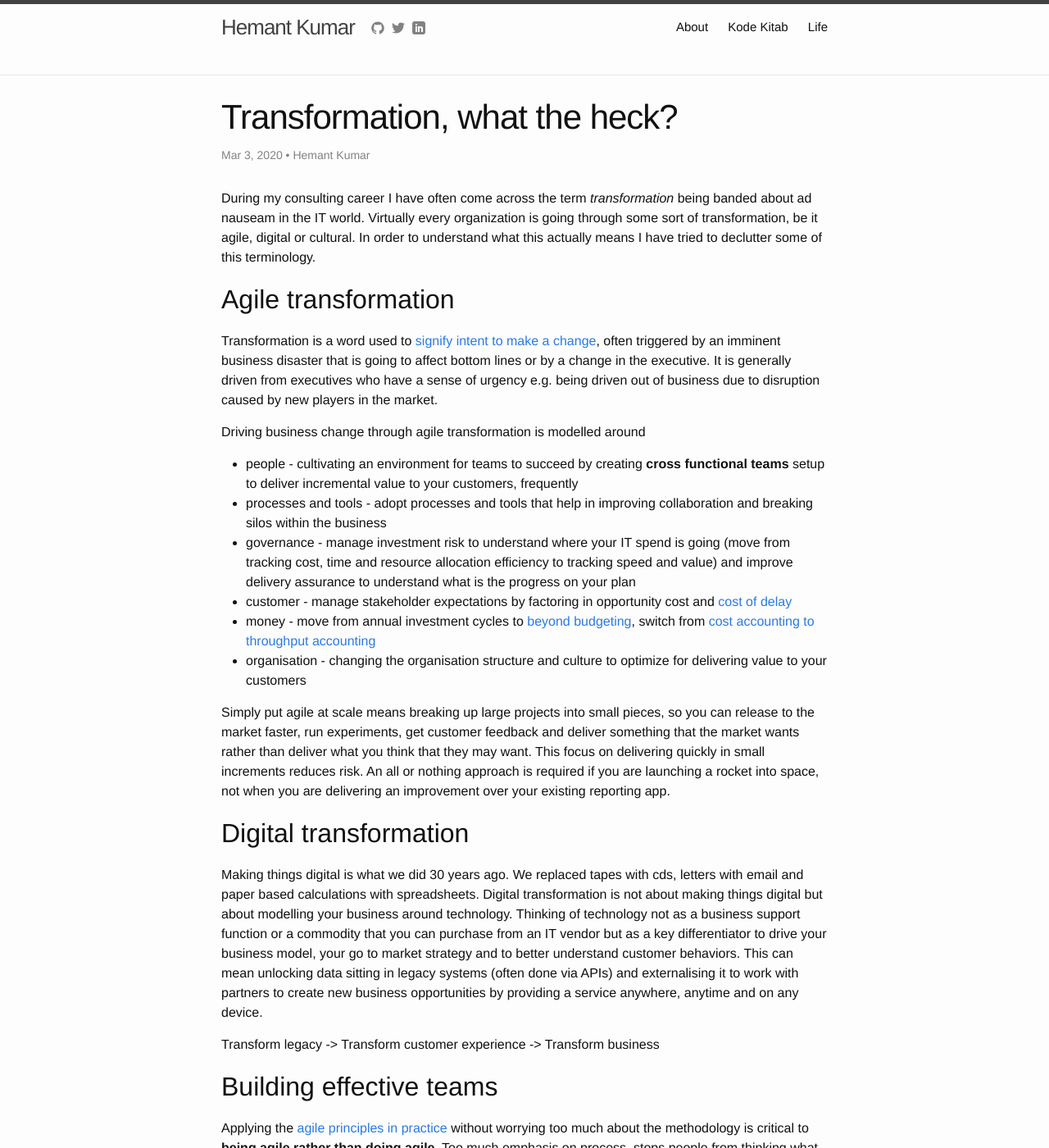
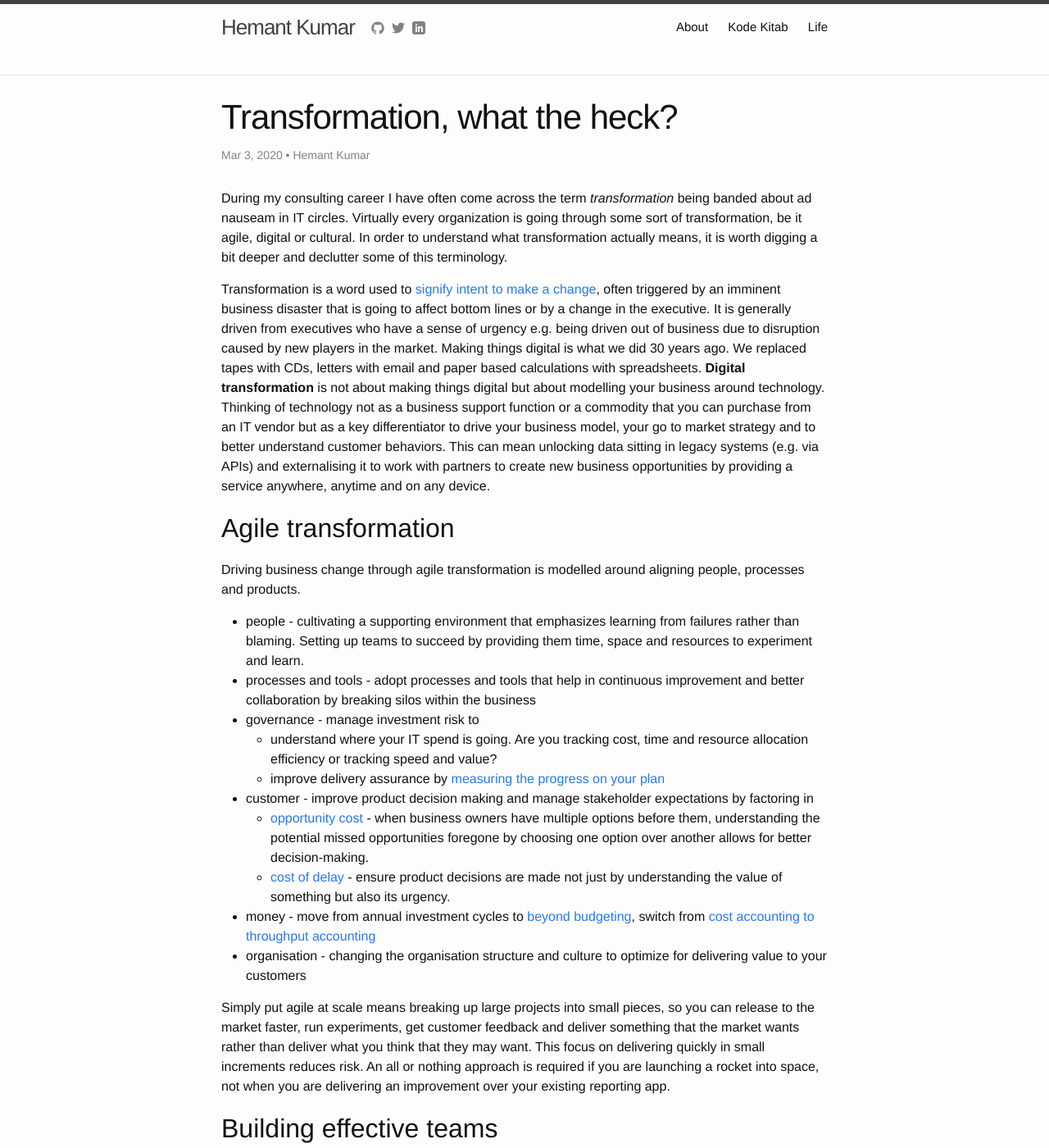
Before and after one commit to hemantksingh/hemantksingh.github.io, a Jekyll site: the page built from _posts/2020-03-02-transformation-what-the-heck.markdown, in a window 1280 px wide and 1400 px high. Shown: the whole window at 82% size. Built offline with Jekyll 4.4.1, drawn with Linux system fonts in a browser that asks for light colours; comment, search, counter and statistics services are not loaded; some of the changed text lies outside the part shown.

Commit message:
Add people, process and product theme

```diff
--- a/_posts/2020-03-02-transformation-what-the-heck.markdown
+++ b/_posts/2020-03-02-transformation-what-the-heck.markdown
@@ -9,28 +9,27 @@ comments: true
 modified_time: '2020-03-02T23:31:00.000-08:00'
 ---
 
-During my consulting career I have often come across the term *transformation* being banded about ad nauseam in the IT world. Virtually every organization is going through some sort of transformation, be it agile, digital or cultural. In order to understand what this actually means I have tried to declutter some of this terminology.
+During my consulting career I have often come across the term *transformation* being banded about ad nauseam in IT circles. Virtually every organization is going through some sort of transformation, be it agile, digital or cultural. In order to understand what transformation actually means, it is worth digging a bit deeper and  declutter some of this terminology.
+
+Transformation is a word used to [signify intent to make a change](https://www.thoughtworks.com/insights/blog/gut-check-time-do-you-have-what-it-takes-transform), often triggered by an imminent business disaster that is going to affect bottom lines or by a change in the executive. It is generally driven from executives who have a sense of urgency e.g. being driven out of business due to disruption caused by new players in the market. Making things digital is what we did 30 years ago. We replaced tapes with CDs, letters with email and paper based calculations with spreadsheets. **Digital transformation** is not about making things digital but about modelling your business around technology. Thinking of technology not as a business support function or a commodity that you can purchase from an IT vendor but as a key differentiator to drive your business model, your go to market strategy and to better understand customer behaviors. This can mean unlocking data sitting in legacy systems (e.g. via APIs) and externalising it to work with partners to create new business opportunities by providing a service anywhere, anytime and on any device.
 
 ## Agile transformation
 
-Transformation is a word used to [signify intent to make a change](https://www.thoughtworks.com/insights/blog/gut-check-time-do-you-have-what-it-takes-transform), often triggered by an imminent business disaster that is going to affect bottom lines or by a change in the executive. It is generally driven from executives who have a sense of urgency e.g. being driven out of business due to disruption caused by new players in the market.
+Driving business change through agile transformation is modelled around aligning people, processes and products.
 
-Driving business change through agile transformation is modelled around
-
-* people - cultivating an environment for teams to succeed by creating **cross functional teams** setup to deliver incremental value to your customers, frequently
-* processes and tools - adopt processes and tools that help in improving collaboration and breaking silos within the business
-* governance - manage investment risk to understand where your IT spend is going (move from tracking cost, time and resource allocation efficiency to tracking speed and value) and improve delivery assurance to understand what is the progress on your plan
-* customer - manage stakeholder expectations by factoring in opportunity cost and [cost of delay](http://blackswanfarming.com/cost-of-delay/)
+* people - cultivating a supporting environment that emphasizes learning from failures rather than blaming. Setting up teams to succeed by providing them time, space and resources to experiment and learn.
+* processes and tools - adopt processes and tools that help in continuous improvement and better collaboration by breaking silos within the business
+* governance - manage investment risk to
+    * understand where your IT spend is going. Are you tracking cost, time and resource allocation efficiency or tracking speed and value?
+    * improve delivery assurance by [measuring the progress on your plan](https://www.gov.uk/service-manual/agile-delivery/measuring-reporting-progress)
+* customer - improve product decision making and manage stakeholder expectations by factoring in
+    * [opportunity cost](https://www.investopedia.com/terms/o/opportunitycost.asp) - when business owners have multiple options before them, understanding the potential missed opportunities foregone by choosing one option over another allows for better decision-making.
+    * [cost of delay](http://blackswanfarming.com/cost-of-delay/) - ensure product decisions are made not just by understanding the value of something but also its urgency.
 * money  - move from annual investment cycles to [beyond budgeting](https://bbrt.org/what-is-beyond-budgeting/), switch from [cost accounting to throughput accounting](http://www.informit.com/articles/article.aspx?p=169495&seqNum=12)
 * organisation - changing the organisation structure and culture to optimize for delivering value to your customers
 
 Simply put agile at scale means breaking up large projects into small pieces, so you can release to the market faster, run experiments, get customer feedback and deliver something that the market wants rather than deliver what you think that they may want. This focus on delivering quickly in small increments reduces risk. An all or nothing approach is required if you are launching a rocket into space, not when you are delivering an improvement over your existing reporting app.
 
-## Digital transformation
-
-Making things digital is what we did 30 years ago. We replaced tapes with cds, letters with email and paper based calculations with spreadsheets. Digital transformation is not about making things digital but about modelling your business around technology. Thinking of technology not as a business support function or a commodity that you can purchase from an IT vendor but as a key differentiator to drive your business model, your go to market strategy and to better understand customer behaviors. This can mean unlocking data sitting in legacy systems (often done via APIs) and externalising it to work with partners to create new business opportunities by providing a service anywhere, anytime and on any device.
-
-Transform legacy -> Transform customer experience -> Transform business
 
 ## Building effective teams
 
@@ -54,7 +53,7 @@ Everyone wants autonomy, everyone wants to have freedom to do what they like, bu
 
 Don't mandate how a team should work. Don't say, "You have to do stand ups. You have to do one weekly iterations. If you want your teams to be very agile and adaptive **focus on the outcomes rather than output**. We want to make sure that all code has automated tests, we want to make sure that you do frequent releases, and we expect that, but how you would like to do that is up to you and your team. We're talking about the boundaries of autonomy.
 
-Autonony may also result in reactive solutions to problems. This is where alignment becomes important, because when you're in a larger organization, and you're moving from Start Up to Scale Up, everyone is normally aligned to working on the most urgent thing. In a very early-stage startup, that most urgent thing constantly changes, and as you get bigger and bigger, you need to create levels of alignment.
+Autonomy may also result in reactive solutions to problems. This is where alignment becomes important, because when you're in a larger organization, and you're moving from Start Up to Scale Up, everyone is normally aligned to working on the most urgent thing. In a very early-stage startup, that most urgent thing constantly changes, and as you get bigger and bigger, you need to create levels of alignment.
 
 ### Embracing failure
 
```
Also changed, not shown: other parts of _posts/2020-03-02-transformation-what-the-heck.markdown (+2 -2 lines).
